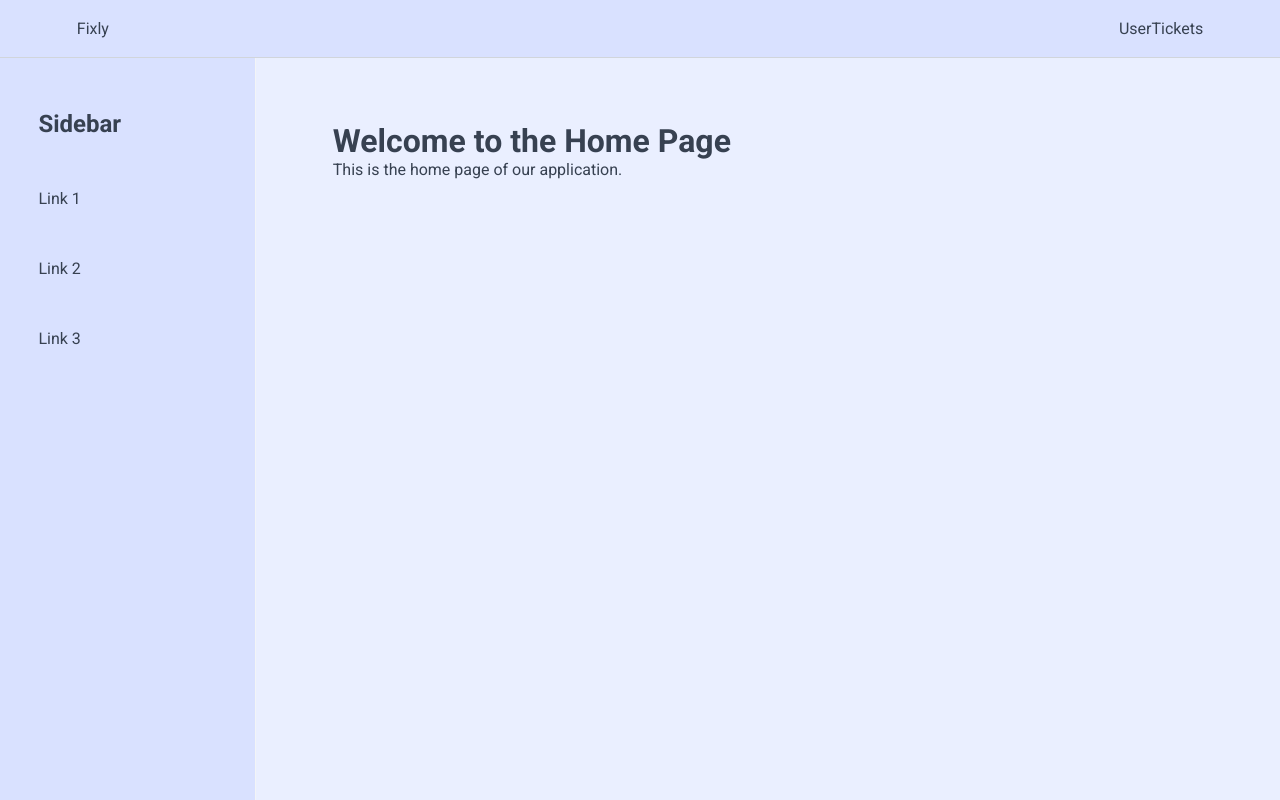
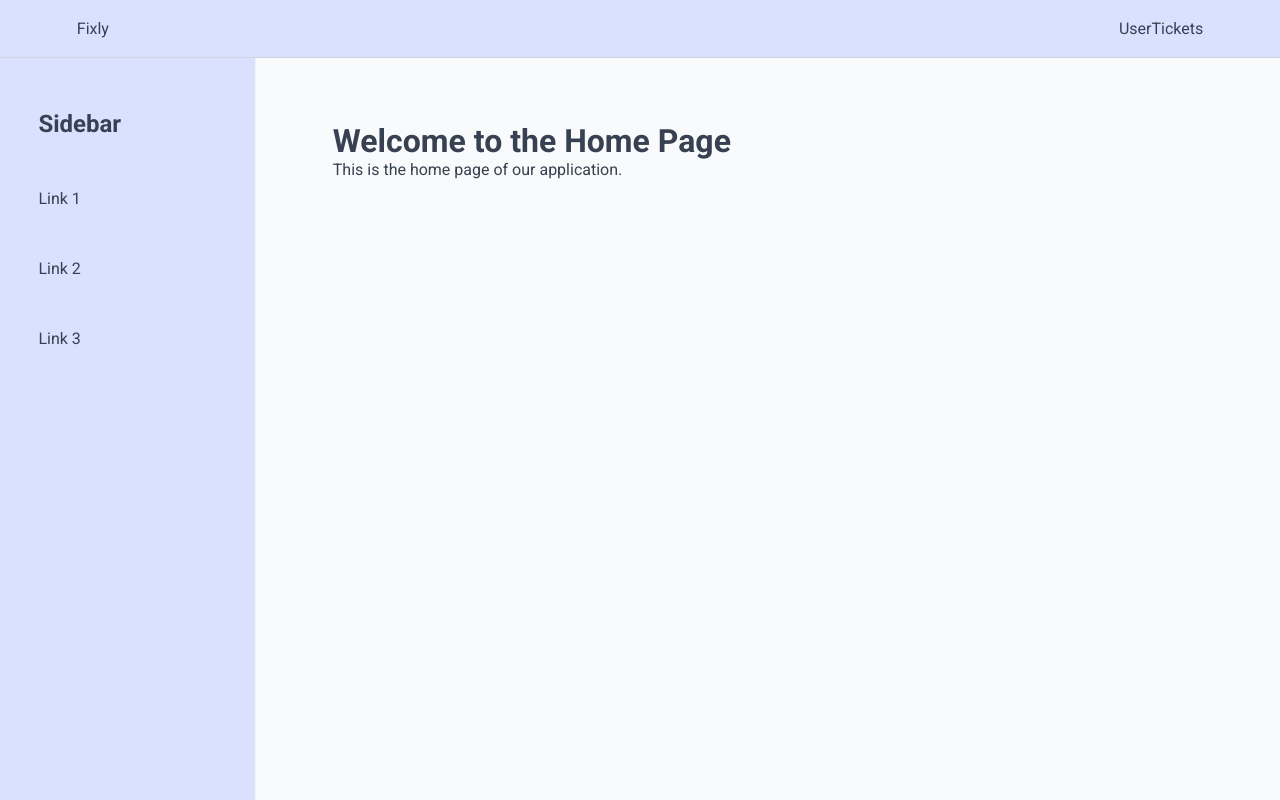
Before and after one commit to GuilhermeSouza01/tickets-react, a React (Vite) app: page / in a window 1280 px wide. Built offline with nearby package versions, Linux system fonts and the light colour scheme.

Commit message:
fix: Change the background color

```diff
--- a/src/layouts/DefaultLayout/styles.js
+++ b/src/layouts/DefaultLayout/styles.js
@@ -10,7 +10,7 @@ export const LayoutContainer = styled.div`
 
 export const Main = styled.main`
   grid-area: main;
-  background-color: ${props => props.theme['background-50']};
+  background-color: ${props => props.theme['color-grey-50']};
   padding: 4rem 4.8rem 6.4rem;
   overflow: scroll;
 `;
```
